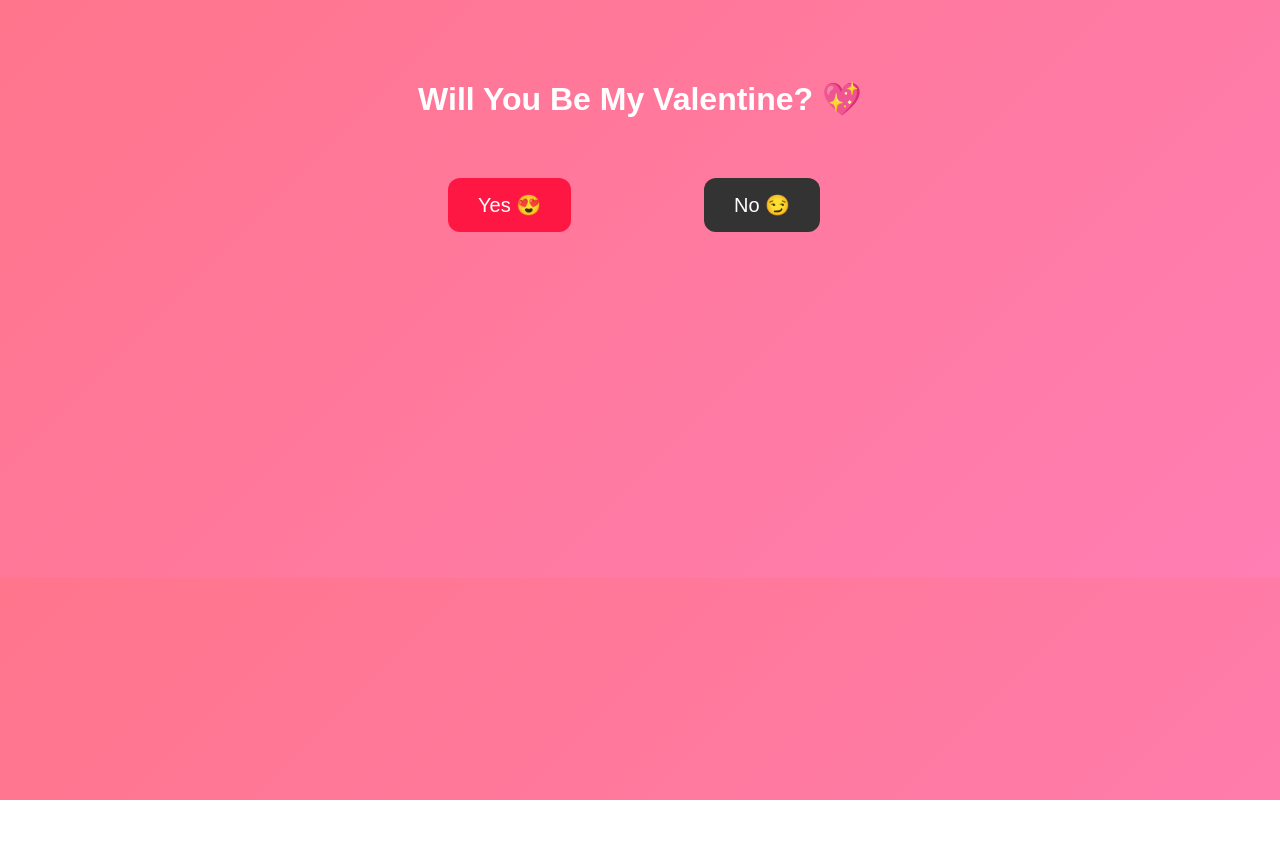
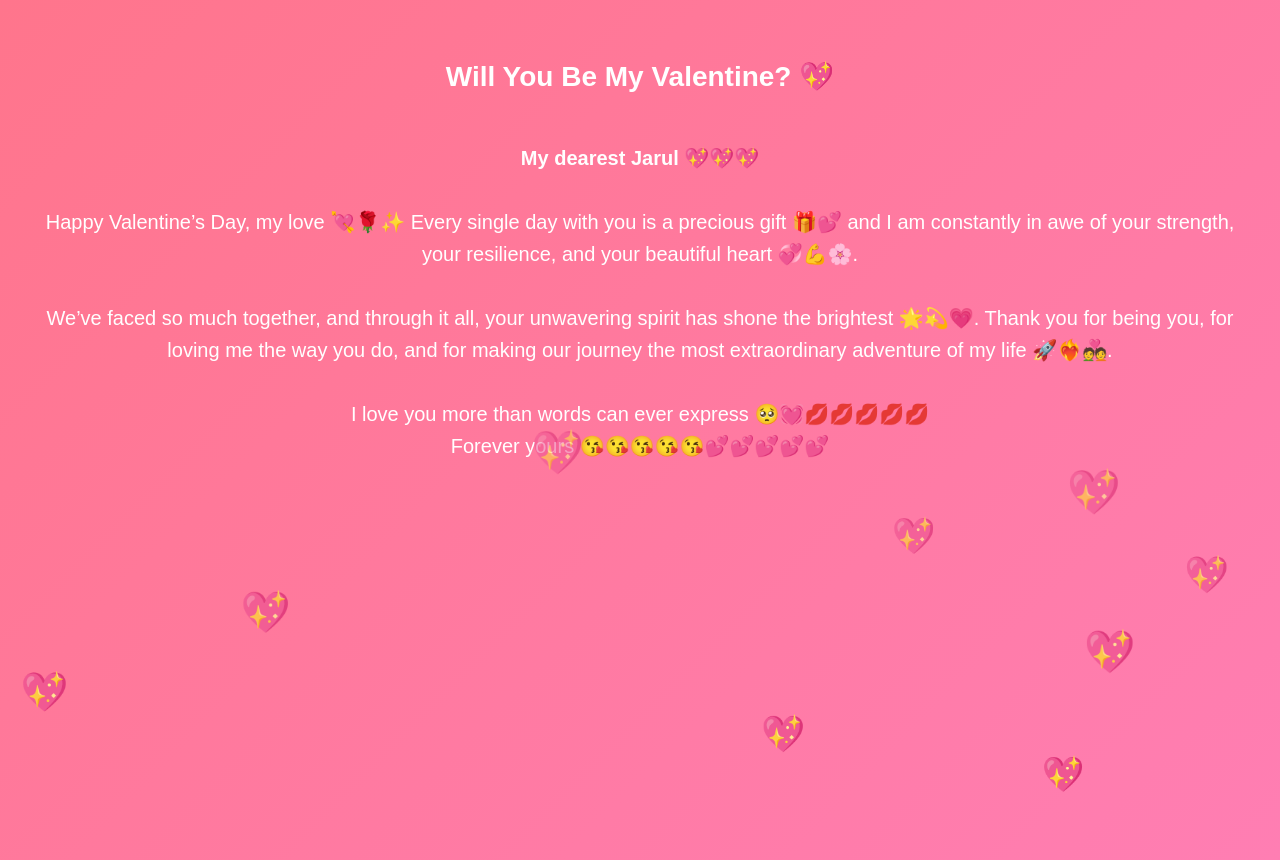
Before and after one commit to Feroge/PleasebemyvalentineJR, a plain HTML site: page index.html in a window 1280 px wide. Both pictures are taken after a click on the button "Yes 😍". Before the commit the page ends 800 px from the top, so only its background shows below. Drawn offline with Linux system fonts and the light colour scheme.

Commit message:
Refactor HTML and CSS for Valentine's page

```diff
--- a/index.html
+++ b/index.html
@@ -3,30 +3,23 @@
 <head>
 <meta charset="UTF-8">
 <title>Will You Be My Valentine?</title>
-
 <meta name="viewport" content="width=device-width, initial-scale=1.0">
 
 <style>
 body {
-        background: linear-gradient(135deg, #ff758c, #ff7eb3);
+    margin: 0;
+    overflow: hidden;
     font-family: Arial, sans-serif;
     text-align: center;
-        margin: 0;
-        padding: 0;
-        overflow: hidden;
+    background: linear-gradient(135deg, #ff758c, #ff7eb3);
+    height: 100vh;
+    color: white;
 }
 
 h1 {
-        margin-top: 80px;
-        font-size: 32px;
-        color: white;
+    margin-top: 60px;
+    font-size: 28px;
     padding: 0 20px;
-    }
-
-    .buttons {
-        margin-top: 60px;
-        position: relative;
-        height: 400px;
 }
 
 button {
@@ -36,28 +29,48 @@
     border-radius: 12px;
     cursor: pointer;
     position: absolute;
-        transition: all 0.2s ease;
+    transition: transform 0.2s ease;
 }
 
 #yesBtn {
     background-color: #ff1744;
-        color: white;
-        left: 35%;
+    top: 55%;
+    left: 30%;
     transform: scale(1);
 }
 
 #noBtn {
     background-color: #333;
-        color: white;
-        left: 55%;
+    top: 55%;
+    left: 60%;
 }
 
-    #result {
-        font-size: 28px;
-        color: white;
-        margin-top: 40px;
+#message {
     display: none;
-        padding: 0 20px;
+    opacity: 0;
+    transition: opacity 2s ease;
+    padding: 30px;
+    font-size: 20px;
+    line-height: 1.6;
+}
+
+/* Floating hearts */
+.heart {
+    position: absolute;
+    bottom: -20px;
+    font-size: 24px;
+    animation: floatUp 6s linear infinite;
+}
+
+@keyframes floatUp {
+    0% {
+        transform: translateY(0) scale(1);
+        opacity: 1;
+    }
+    100% {
+        transform: translateY(-100vh) scale(1.5);
+        opacity: 0;
+    }
 }
 </style>
 </head>
@@ -66,35 +79,71 @@
 
 <h1>Will You Be My Valentine? 💖</h1>
 
-<div class="buttons">
 <button id="yesBtn">Yes 😍</button>
 <button id="noBtn">No 😏</button>
+
+<div id="message">
+<b>My dearest Jarul 💖💖💖</b><br><br>
+Happy Valentine’s Day, my love 💘🌹✨ Every single day with you is a precious gift 🎁💕 and I am constantly in awe of your strength, your resilience, and your beautiful heart 💞💪🌸.<br><br>
+We’ve faced so much together, and through it all, your unwavering spirit has shone the brightest 🌟💫💗. Thank you for being you, for loving me the way you do, and for making our journey the most extraordinary adventure of my life 🚀❤️‍🔥💑.<br><br>
+I love you more than words can ever express 🥺💓💋💋💋💋💋<br>
+Forever yours 😘😘😘😘😘💕💕💕💕💕
 </div>
-
-<div id="result">I KNEW IT 😌💕 You’re stuck with me now 😘</div>
 
 <script>
 let scale = 1;
 const yesBtn = document.getElementById("yesBtn");
 const noBtn = document.getElementById("noBtn");
-const result = document.getElementById("result");
+const message = document.getElementById("message");
 
 function moveNoButton() {
-    const x = Math.random() * (window.innerWidth - 100);
-    const y = Math.random() * (window.innerHeight - 100);
-    noBtn.style.left = x + "px";
-    noBtn.style.top = y + "px";
+    const maxX = window.innerWidth - noBtn.offsetWidth;
+    const maxY = window.innerHeight - noBtn.offsetHeight;
 
-    // Make YES bigger
-    scale += 0.2;
+    const randomX = Math.random() * maxX;
+    const randomY = Math.random() * maxY;
+
+    noBtn.style.left = randomX + "px";
+    noBtn.style.top = randomY + "px";
+
+    scale += 0.25;
     yesBtn.style.transform = "scale(" + scale + ")";
 }
 
-noBtn.addEventListener("mouseover", moveNoButton);
+noBtn.addEventListener("mouseenter", moveNoButton);
+noBtn.addEventListener("touchstart", function(e) {
+    e.preventDefault();
+    moveNoButton();
+});
 noBtn.addEventListener("click", moveNoButton);
 
-// For phones (touch screens)
-noBtn.addEventListener("touchstart", moveNoButton);
+yesBtn.addEventListener("click", function() {
+    yesBtn.style.display = "none";
+    noBtn.style.display = "none";
 
-yesBtn.addEventListener("click", () => {
-    document.query
+    message.style.display = "block";
+    setTimeout(() => {
+        message.style.opacity = "1";
+    }, 100);
+
+    createHearts();
+});
+
+function createHearts() {
+    setInterval(() => {
+        const heart = document.createElement("div");
+        heart.classList.add("heart");
+        heart.innerHTML = "💖";
+        heart.style.left = Math.random() * 100 + "vw";
+        heart.style.fontSize = (Math.random() * 20 + 20) + "px";
+        document.body.appendChild(heart);
+
+        setTimeout(() => {
+            heart.remove();
+        }, 6000);
+    }, 300);
+}
+</script>
+
+</body>
+</html>
```
Lines whose indentation alone changed are shown as unchanged.
